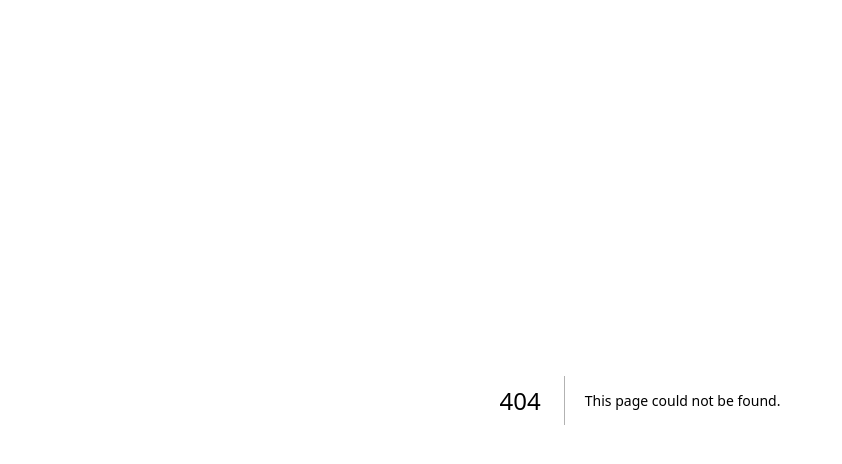
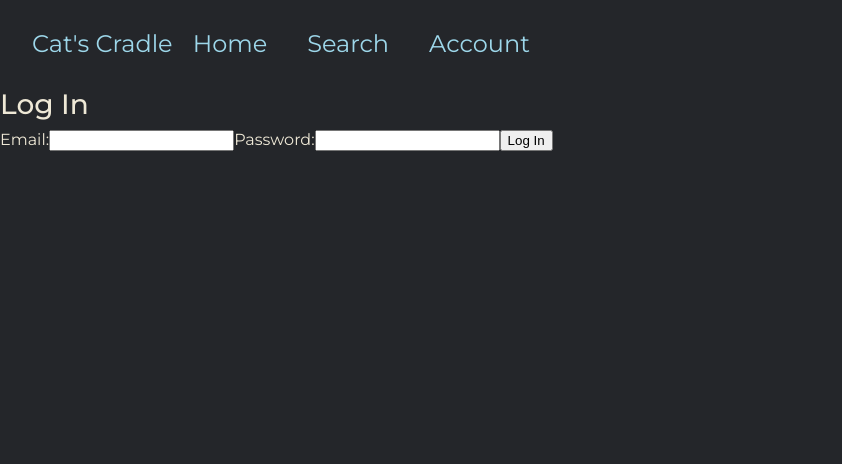
Before and after one commit to ethcala/fullstacktwo-frontend, a Next.js app in the folder cats-cradle/: page /login in a window 1280 px wide. Before the commit this address had no page. Shown: the top 464 px of the page, without its empty margins (0-842 px from the left). Built offline with nearby package versions, Linux system fonts and the light colour scheme.

Commit message:
made login/signup

```diff
--- /dev/null
+++ b/cats-cradle/src/pages/login/index.tsx
@@ -0,0 +1,44 @@
+import Header from '@/components/header'
+import React from 'react'
+import {useState} from 'react'
+// import { useLogin } from '../hooks/useLogin'
+
+const Login = () => {
+    const [email, setEmail] = useState('')
+    const [password, setPassword] = useState('')
+    // const {login, error, isLoading} = useLogin()
+
+    const handleSubmit = async (e: { preventDefault: () => void }) => {
+        e.preventDefault()
+
+        // await login(email, password)
+    }
+
+
+    return (
+        <div>
+          <Header current={"Login"} />
+            <form className='login' onSubmit={handleSubmit}>
+                <h3>Log In</h3>
+
+                <label>Email:</label>
+                <input
+                    type='email'
+                    onChange={(e) => setEmail(e.target.value)}
+                    value={email}
+                />
+
+                <label>Password:</label>
+                <input
+                    type='password'
+                    onChange={(e) => setPassword(e.target.value)}
+                    value={password}
+                />
+
+                <button>Log In</button>
+            </form>
+        </div>
+    )
+}
+
+export default Login
```
Also changed, not shown: cats-cradle/src/pages/signup/index.tsx (added, +41 -0 lines).
